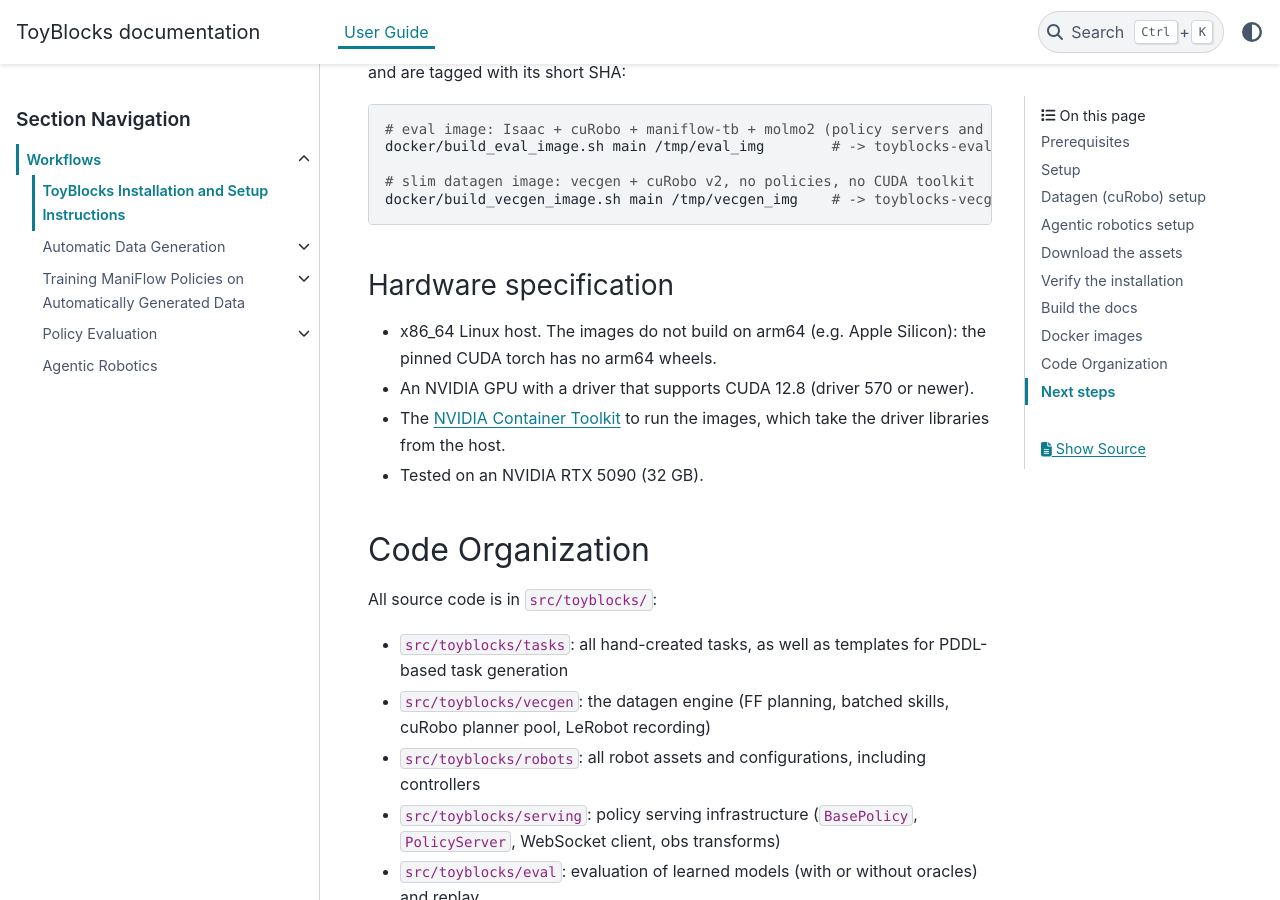
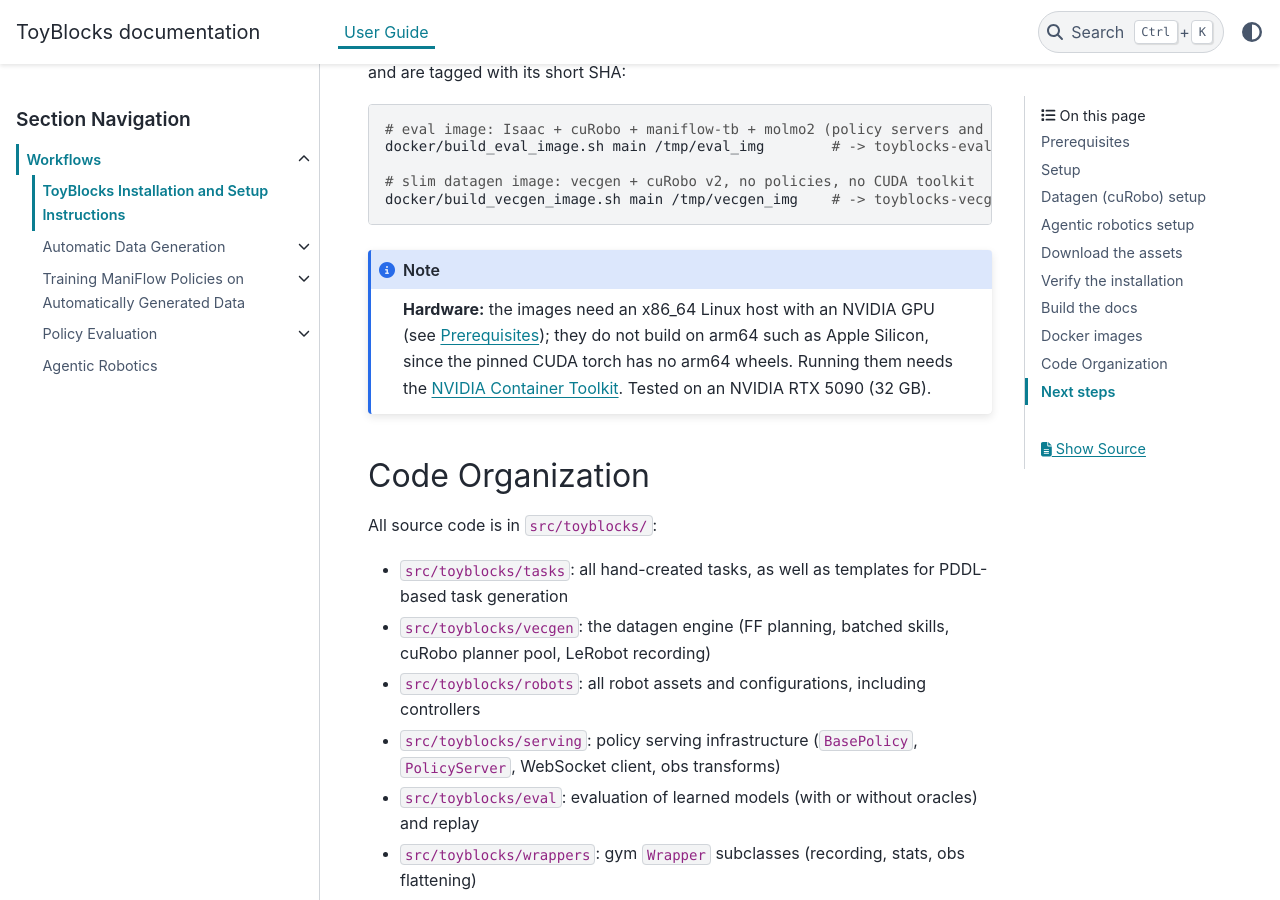
Before and after one commit to allenai/ToyBlocks, a Sphinx documentation site: the page built from docs/source/user_guide/workflows/installation_and_setup_instructions.md, in a window 1280 px wide and 900 px high, scrolled down 4029 px. Built offline with Sphinx 7.4.7 and the PyData theme 0.15.4, drawn with Linux system fonts in a browser that asks for light colours.

Commit message:
Docs: move Docker hardware requirements into a note

````diff
--- a/docs/source/user_guide/workflows/installation_and_setup_instructions.md
+++ b/docs/source/user_guide/workflows/installation_and_setup_instructions.md
@@ -129,12 +129,9 @@ docker/build_eval_image.sh main /tmp/eval_img        # -> toyblocks-eval:<sha>
 docker/build_vecgen_image.sh main /tmp/vecgen_img    # -> toyblocks-vecgen:<sha>
 ```
 
-### Hardware specification
-
-- x86_64 Linux host. The images do not build on arm64 (e.g. Apple Silicon): the pinned CUDA torch has no arm64 wheels.
-- An NVIDIA GPU with a driver that supports CUDA 12.8 (driver 570 or newer).
-- The [NVIDIA Container Toolkit](https://docs.nvidia.com/datacenter/cloud-native/container-toolkit/latest/install-guide.html) to run the images, which take the driver libraries from the host.
-- Tested on an NVIDIA RTX 5090 (32 GB).
+:::{note}
+**Hardware:** the images need an x86_64 Linux host with an NVIDIA GPU (see [Prerequisites](#prerequisites)); they do not build on arm64 such as Apple Silicon, since the pinned CUDA torch has no arm64 wheels. Running them needs the [NVIDIA Container Toolkit](https://docs.nvidia.com/datacenter/cloud-native/container-toolkit/latest/install-guide.html). Tested on an NVIDIA RTX 5090 (32 GB).
+:::
 
 ## Code Organization
 
````
